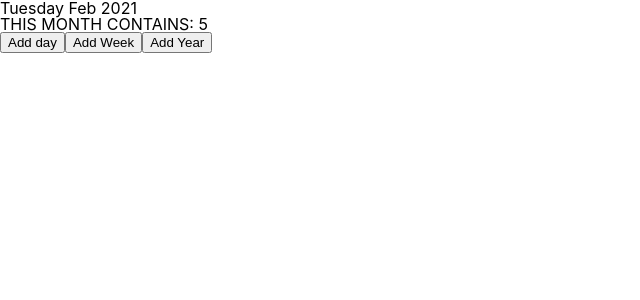
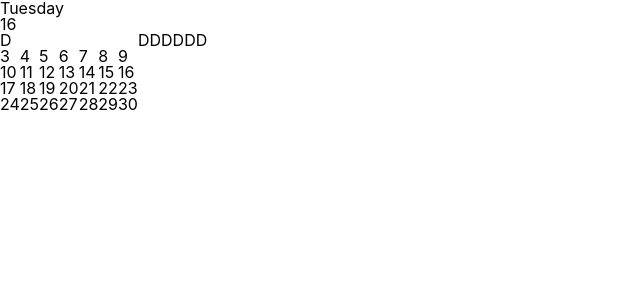
Before and after one commit to fccourses/fe-react-app, a React (Create React App) app: page / in a window 1280 px wide. Shown: the top 300 px of the page, without its empty margins (0-640 px from the left). Built offline with nearby package versions, Linux system fonts and the light colour scheme.

Commit message:
Add Calendar example

```diff
--- /dev/null
+++ b/src/components/Calendar/CalendarBody/index.jsx
@@ -0,0 +1,36 @@
+import React from 'react';
+import Month from '../Month';
+import Week from '../Week';
+
+const DaysOfWeek = () => {
+  return (
+    <tr>
+      <td>D</td>
+      <td>D</td>
+      <td>D</td>
+      <td>D</td>
+      <td>D</td>
+      <td>D</td>
+      <td>D</td>
+    </tr>
+  );
+};
+
+const CalendarBody = props => {
+  const { currentDay } = props;
+
+  return (
+    <div>
+      <table>
+        <thead>
+          <DaysOfWeek />
+        </thead>
+        <tbody>
+          <Month year={2021} month={1} />
+        </tbody>
+      </table>
+    </div>
+  );
+};
+
+export default CalendarBody;
--- /dev/null
+++ b/src/components/Calendar/CurrentDay/index.jsx
@@ -0,0 +1,14 @@
+import React from 'react';
+import { format } from 'date-fns';
+
+const CurrentDay = props => {
+  const { currentDay } = props;
+  return (
+    <div>
+      <p>{format(currentDay, 'EEEE')}</p>
+      <p>{format(currentDay, 'd')}</p>
+    </div>
+  );
+};
+
+export default CurrentDay;
--- /dev/null
+++ b/src/components/Calendar/Day/index.jsx
@@ -0,0 +1,9 @@
+import React from 'react';
+import { format } from 'date-fns';
+
+const Day = props => {
+  const { day } = props;
+  return <td>{format(day, 'd')}</td>;
+};
+
+export default Day;
--- /dev/null
+++ b/src/components/Calendar/Month/index.jsx
@@ -0,0 +1,19 @@
+import React from 'react';
+import Week from '../Week';
+
+const Month = props => {
+  const { year, month } = props;
+
+
+
+  return (
+    <div>
+      <Week year={2021} week={2} />
+      <Week year={2021} week={3} />
+      <Week year={2021} week={4} />
+      <Week year={2021} week={5} />
+    </div>
+  );
+};
+
+export default Month;
--- /dev/null
+++ b/src/components/Calendar/Week/index.jsx
@@ -0,0 +1,28 @@
+import React from 'react';
+import { parse, addDays } from 'date-fns';
+import Day from '../Day';
+
+const Week = props => {
+  const { year, week } = props;
+  /*
+    1. Дата начала недели.
+    2. Порядковый номер недели в году.
+      номерНедели, год
+  */
+
+  const startOfWeek = parse(`${year} ${week}`, 'Y w', new Date());
+
+  const buildWeek = () =>
+    new Array(7).fill(null).map((_, index) => {
+      return (
+        <Day
+          key={`${year}-${week}-${index}`}
+          day={addDays(startOfWeek, index)}
+        />
+      );
+    });
+
+  return <tr>{buildWeek()}</tr>;
+};
+
+export default Week;
--- a/src/components/Calendar/index.jsx
+++ b/src/components/Calendar/index.jsx
@@ -1,30 +1,22 @@
 import React, { Component } from 'react';
-import { add, format, getWeeksInMonth } from 'date-fns';
+import CalendarBody from './CalendarBody';
+import CurrentDay from './CurrentDay';
 
 class Calendar extends Component {
   constructor (props) {
     super(props);
     this.state = {
-      day: new Date()
+      currentDay: new Date()
     };
   }
 
-  changeDay = options => {
-    const { day } = this.state;
-    const newDate = add(day, options);
-    this.setState({ day: newDate });
-  };
-
   render () {
-    const { day } = this.state;
+    const { currentDay } = this.state;
     return (
-      <div>
-        <div>{format(day, 'EEEE LLL y')}</div>
-        <div>THIS MONTH CONTAINS: {getWeeksInMonth(day)}</div>
-        <button onClick={() => this.changeDay({ days: 1 })}>Add day</button>
-        <button onClick={() => this.changeDay({ weeks: 1 })}>Add Week</button>
-        <button onClick={() => this.changeDay({ years: 1 })}>Add Year</button>
-      </div>
+      <section>
+        <CurrentDay currentDay={currentDay} />
+        <CalendarBody currentDay={currentDay} />
+      </section>
     );
   }
 }
```
